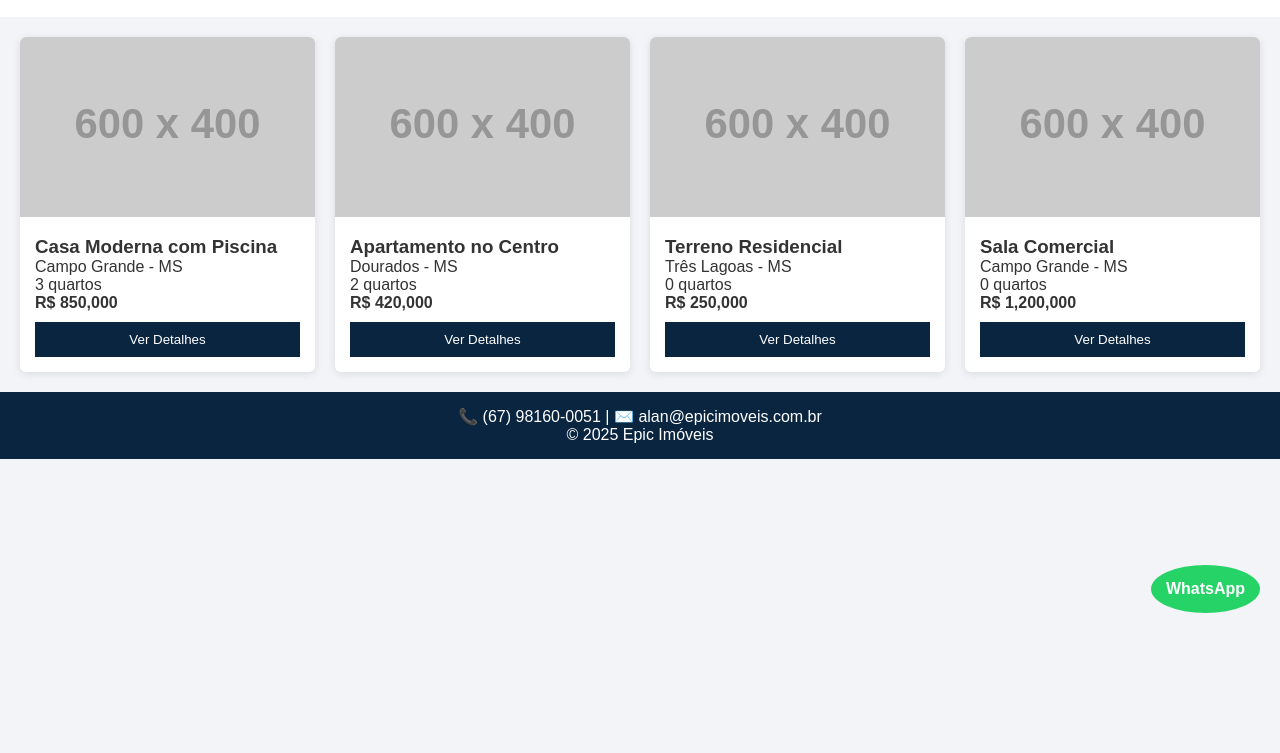
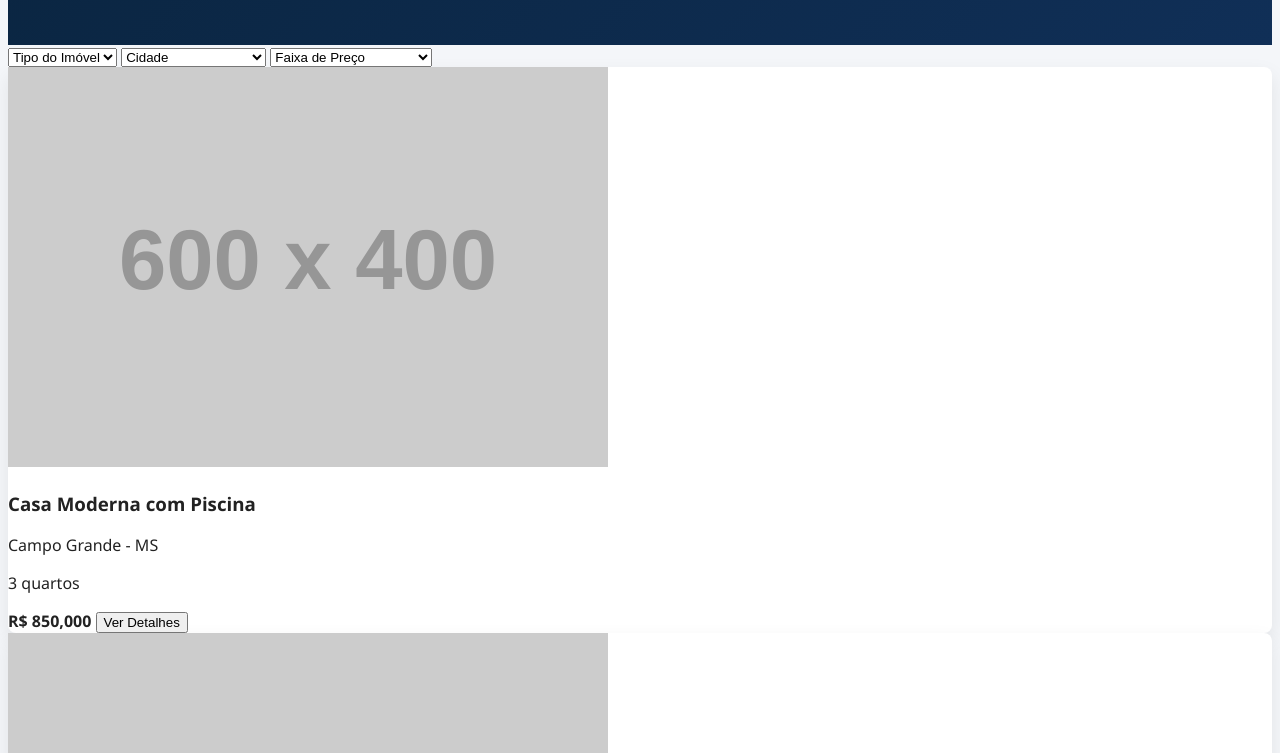
Before and after one commit to epicimoveis/epicimoveis.github.io, a plain HTML site: page index.html in a window 1280 px wide. Shown: the part 167-920 px from the top of the page. Before the commit the page ends 800 px from the top, so only its background shows below. Drawn offline with Linux system fonts and the light colour scheme; placeholder pictures from the web are drawn by us.

Commit message:
Update style.css

```diff
--- a/style.css
+++ b/style.css
@@ -1,94 +1,52 @@
-* {
-  margin: 0;
-  padding: 0;
-  box-sizing: border-box;
-  font-family: Arial, sans-serif;
+:root {
+  --azul: #0a2540;
+  --cinza: #f4f6f9;
+  --dourado: #c9a24d;
 }
 
 body {
-  background: #f2f4f7;
-  color: #333;
+  font-family: "Segoe UI", Arial, sans-serif;
+  background: var(--cinza);
+  color: #222;
 }
 
 header {
-  background: #0a2540;
+  background: linear-gradient(135deg, #0a2540, #102f57);
   color: white;
-  padding: 25px;
-  text-align: center;
+  padding: 40px 20px;
 }
 
-.filtros {
-  display: flex;
-  gap: 10px;
-  padding: 20px;
-  justify-content: center;
-  flex-wrap: wrap;
+header h1 {
+  font-size: 32px;
+  letter-spacing: 1px;
+}
+
+.hero {
+  padding: 60px 20px;
+  text-align: center;
   background: white;
 }
 
-.filtros select {
-  padding: 10px;
-  min-width: 200px;
+.hero h2 {
+  font-size: 36px;
 }
 
-.grid {
-  display: grid;
-  grid-template-columns: repeat(auto-fit, minmax(260px, 1fr));
-  gap: 20px;
-  padding: 20px;
+.cta {
+  background: var(--dourado);
+  color: black;
+  padding: 15px 25px;
+  border-radius: 6px;
+  text-decoration: none;
+  font-weight: bold;
 }
 
 .card {
   background: white;
-  border-radius: 6px;
-  overflow: hidden;
-  box-shadow: 0 2px 8px rgba(0,0,0,.1);
+  border-radius: 8px;
+  box-shadow: 0 8px 20px rgba(0,0,0,.08);
+  transition: transform .3s;
 }
 
-.card img {
-  width: 100%;
-  height: 180px;
-  object-fit: cover;
+.card:hover {
+  transform: translateY(-5px);
 }
-
-.card div {
-  padding: 15px;
-}
-
-.card button {
-  margin-top: 10px;
-  width: 100%;
-  padding: 10px;
-  background: #0a2540;
-  color: white;
-  border: none;
-  cursor: pointer;
-}
-
-.detalhes {
-  padding: 30px;
-  background: white;
-}
-
-.hidden {
-  display: none;
-}
-
-.whatsapp {
-  position: fixed;
-  bottom: 20px;
-  right: 20px;
-  background: #25d366;
-  color: white;
-  padding: 15px;
-  border-radius: 50%;
-  text-decoration: none;
-  font-weight: bold;
-}
-
-footer {
-  background: #0a2540;
-  color: white;
-  text-align: center;
-  padding: 15px;
-}
```
